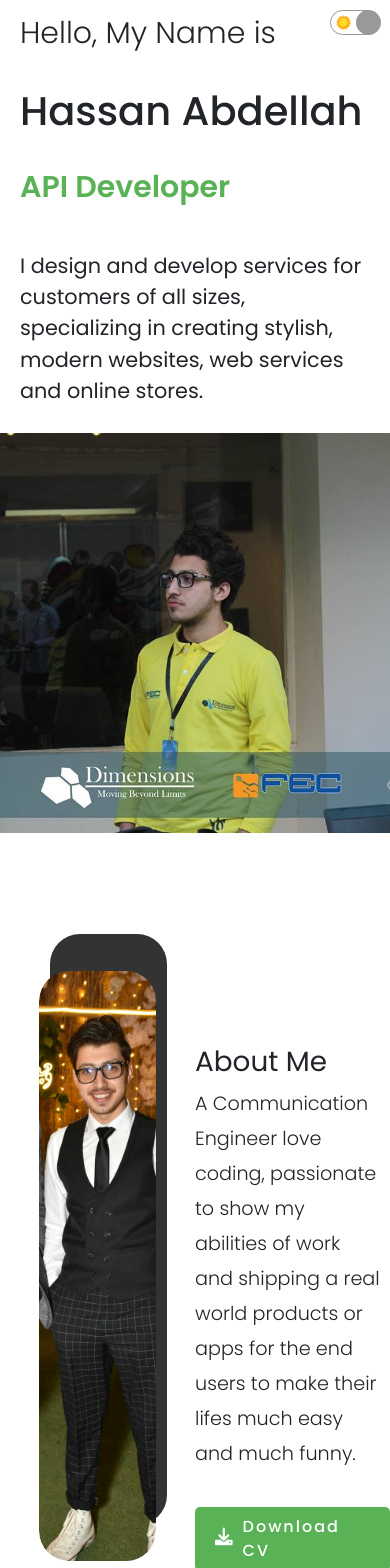
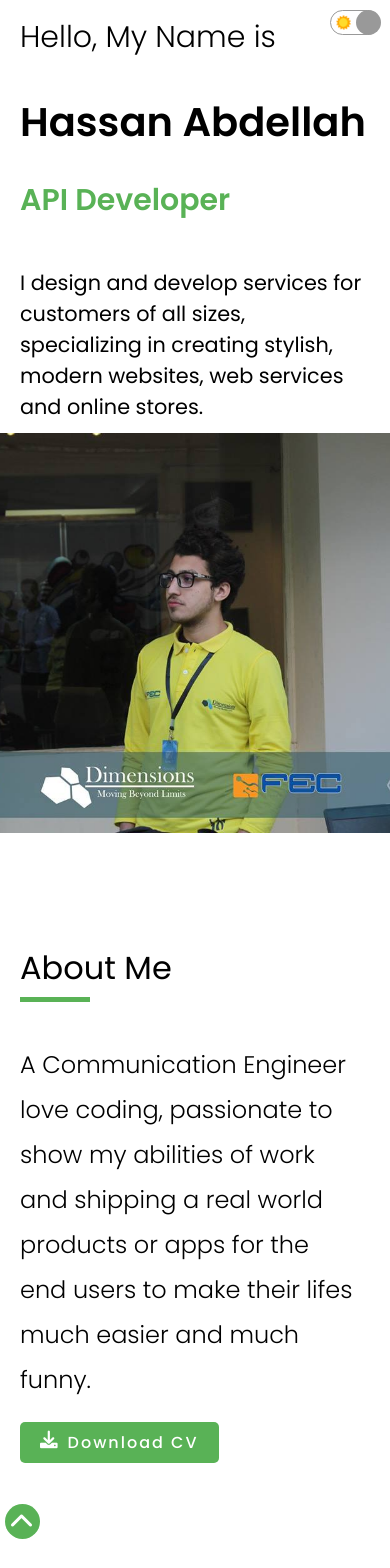
Before and after one commit to Hassan-abdellah/react-protofolio-app, a React (Create React App) app: page / in a window 390 px wide. Shown: the top 1568 px of the page. Built offline with nearby package versions, Linux system fonts and the light colour scheme.

Commit message:
add scroll to top button

```diff
--- a/public/index.html
+++ b/public/index.html
@@ -12,7 +12,6 @@
     <link rel="stylesheet" href="https://cdnjs.cloudflare.com/ajax/libs/font-awesome/6.0.0-beta2/css/all.min.css" integrity="sha512-YWzhKL2whUzgiheMoBFwW8CKV4qpHQAEuvilg9FAn5VJUDwKZZxkJNuGM4XkWuk94WCrrwslk8yWNGmY1EduTA==" crossorigin="anonymous" referrerpolicy="no-referrer" />
     <link rel="apple-touch-icon" href="%PUBLIC_URL%/logo192.png" />
     <link rel="manifest" href="%PUBLIC_URL%/manifest.json" />
-    <link rel="stylesheet" href="https://cdn.jsdelivr.net/npm/bootstrap@5.1.3/dist/css/bootstrap.min.css" integrity="sha384-1BmE4kWBq78iYhFldvKuhfTAU6auU8tT94WrHftjDbrCEXSU1oBoqyl2QvZ6jIW3" crossorigin="anonymous">
     <title>HA | Portfolio</title>
   </head>
   <body>
--- a/src/App.js
+++ b/src/App.js
@@ -8,12 +8,22 @@ import Skills from "./components/skills/Skills";
 // import Slider from "./components/slider/Slider";
 import Toggle from "./components/toggle/Toggle";
 import ProgressBar from "./components/progressbar/ProgressBar";
+import ScrollToTop from "./components/scrollBtn/ScrollToTop"
 import { ThemeContext } from "./context";
 
 function App() {
   const theme = useContext(ThemeContext);
   const darkMode = theme.state.darkMode;
   const [width,setWidth] = useState(0);
+  const [scrollBtn , setScrollBtn] = useState(false);
+  const showScrollBtn = () => {
+    if(window.scrollY >= 700){
+      setScrollBtn(true);
+    }else{
+      setScrollBtn(false);
+    }
+  }
+  window.addEventListener('scroll', showScrollBtn);
 
   useEffect(() => {
     window.addEventListener('scroll', () => {
@@ -24,7 +34,6 @@ function App() {
   },[width]);
   return (
     <div className={darkMode ? 'app dark': 'app'} >
-      {/* style={{backgroundColor: darkMode ? "#222" : "#fff", color: darkMode && "#fff"}} */}
       {/* <Nav/> */}
       <ProgressBar width={width}/>
       <Toggle/>
@@ -33,6 +42,7 @@ function App() {
       <Skills/>
       <ProductsList/>
       <Contact/>
+      <ScrollToTop scrollBtn={scrollBtn}/>
     </div>
   );
 }
--- a/src/components/about/About.js
+++ b/src/components/about/About.js
@@ -16,7 +16,7 @@ const About = () => {
                 <h1 className="about-title">About Me</h1>
                 <p className="about-desc">
                     A Communication Engineer love coding, passionate to show my abilities of work and shipping a real world products
-                    or apps for the end users to make their lifes much easy and much funny.
+                    or apps for the end users to make their lifes much easier and much funny.
                 </p>
                 <a href="/files/cv.pdf" className="download-btn" download="hassan-abdellah-cv.pdf">
                     <i className="fa fa-download"></i>
--- a/src/components/about/about.css
+++ b/src/components/about/about.css
@@ -36,7 +36,20 @@
     position: relative;
 }
 .about-title{
+    margin-bottom: 20px;
     font-weight: 400;
+    font-size: 2rem;
+    position: relative;
+}
+.about-title::after{
+    content: "";
+    position: absolute;
+    bottom:-10px;
+    left:0;
+    width:20%;
+    height: 5px;
+    background-color: #59b256;
+    transition: all 1s ease;
 }
 .about-desc{
     font-weight: 300;
@@ -44,6 +57,7 @@
     font-size: 1.2rem;
     padding-right: 10px;
 }
+
 .download-btn{
     border:0;
     cursor: pointer;
@@ -66,8 +80,19 @@
     margin-bottom: 5px;
 }
 @media screen and (max-width:425px) {
-    .about-card.bg{
-        top: 90px;
+    .about-left{
+        display: none;
+    }
+    .about{
+        align-items: stretch;
+        padding: 100px 20px;
+    }
+    .about-desc{
+        line-height: 45px;
+        font-size: 1.5rem;
+    }
+    .about-title{
+        margin-bottom: 50px;
     }
     .download-btn{
         width: auto;
@@ -75,25 +100,21 @@
     }
 }
 @media screen and (max-width:375px) {
-    .about{
-        align-items: stretch;
-        padding: 100px 20px;
-    }
-    .about-title{
-        margin-bottom: 20px;
-    }
     .download-btn{
         font-size: 0.9rem;
         font-weight: 200;
         letter-spacing: 0px;
     }
-    .about-left{
-        display: none;
+    .about-desc{
+        font-size: 1.27rem;
+        line-height: 45px;
+    }
+
+}
+@media screen and (max-width:320px) {
+    .about-desc{
+        font-size: 1.21rem;
+        line-height: 45px;
+        font-weight: normal;
     }
 }
-@media screen and (max-width:320px) {
-    .about{
-        align-items: stretch;
-        padding: 100px 20px;
-    }
-}
--- a/src/components/contact/Contact.js
+++ b/src/components/contact/Contact.js
@@ -72,6 +72,7 @@ const Contact = () => {
                              Giza, Egypt
                         </div>
                     </div>
+                    <Social/>
                 </div>
                 <div className="contact-right">
                     <p className="contact-desc">
@@ -104,7 +105,7 @@ const Contact = () => {
                     </form>
                 </div>
             </div>
-            <Social/>
+            {/* <Social/> */}
         </div>
     )
 }
--- a/src/components/contact/contact.css
+++ b/src/components/contact/contact.css
@@ -89,7 +89,6 @@
     pointer-events:none;
     font-size:16px;
     transition:all 1s ease;
-    /* display:inline-block; */
 }
 .input-container label span{
     display:inline-block;
@@ -103,7 +102,6 @@
     width:100%;
     height:2px;
     background-color:#59b256;
-    /* transform:translateX(-100%); */
     transform:scaleX(0);
     transform-origin: 50%;
     transition:all 1s ease;
@@ -178,7 +176,18 @@ button{
     }
   }
 
-@media screen and (max-width:450px) {
+@media screen and (max-width:1024px) {
+    .input-container{
+        width: 100%;
+    }
+}
+@media screen and (max-width:768px) {
+    .contact{
+        overflow-y: hidden;
+    }
+}
+
+@media screen and (max-width:425px) {
     .contact{
         height: auto;
     }
@@ -190,6 +199,9 @@ button{
     }
     .contact-right h2{
         margin-top: 10px;
+    }
+    .contact-bg{
+        display: none;
     }
 }
 @media screen and (max-width:375px) {
@@ -211,8 +223,3 @@ button{
         display: none;
     }
 }
-@media screen and (max-width:1024px) {
-    .input-container{
-        width: 100%;
-    }
-}
--- a/src/components/productsList/productslist.css
+++ b/src/components/productsList/productslist.css
@@ -75,7 +75,7 @@
 }
 @media screen and (max-width:375px) {
      .products-title{
-        display: none;
+        letter-spacing: 5px;
     }
     .products-desc{
         margin-top: 0px;
--- /dev/null
+++ b/src/components/scrollBtn/ScrollToTop.js
@@ -0,0 +1,13 @@
+import React from 'react'
+import './scrollBtn.css';
+import {animateScroll as scroll} from 'react-scroll';
+const ScrollToTop = ({scrollBtn}) => {
+    return (
+        <button className={ scrollBtn ? "scrollBtn show" : "scrollBtn"}
+         onClick={() => scroll.scrollToTop()}>
+            <i class="fas fa-chevron-up"></i>
+        </button>
+    )
+}
+
+export default ScrollToTop;
--- /dev/null
+++ b/src/components/scrollBtn/scrollBtn.css
@@ -0,0 +1,32 @@
+.scrollBtn{
+    border: 0;
+    outline: 0;
+    position: fixed;
+    bottom: 20px;
+    right: 35px;
+    cursor: pointer;
+    background-color:#59b256;
+    padding: 10px;
+    border-radius: 5px;
+    z-index: 1000;
+    display: flex;
+    justify-content:center;
+    align-items: center;
+    transform: translateY(700px);
+    transition: transform 1s ease-in-out;
+}
+.scrollBtn.show{
+    transform: translateY(0);
+}
+.scrollBtn i{
+    font-size: 1.5rem;
+}
+@media screen and (max-width:425px) {
+    .scrollBtn{
+        bottom: 5px;
+        left:5px;
+        width: 35px;
+        height: 35px;
+        border-radius: 50%;
+    }
+}
--- a/src/components/social/Social.js
+++ b/src/components/social/Social.js
@@ -3,43 +3,29 @@ import './social.css';
 
 // social icons photos importing
 import Linkedin from '../../images/social/linkedin.svg';
-import Instagram from '../../images/social/instagram.svg';
 import Github from '../../images/social/github.svg';
 import Codepen from '../../images/social/codepen.svg';
 import Twitter from '../../images/social/twitter.svg';
 
-// tooltip package
-// import Tippy from '@tippyjs/react';
-// import ' .js/dist/tippy.css'; // optional
-
 const Social = () => {
     return (
         <div className="social-icons">
-           {/* <Tippy content="LinkedIn"> */}
                 <a href="https://www.linkedin.com/in/hassan-abdellah-94751b101/" target="_blank" rel="noreferrer">
                     <img src={Linkedin} alt="linkedin-icon" className="social-icon"/>
+                    <span>LinkedIn</span>
                 </a>
-            {/* </Tippy>  */}
-            {/* <Tippy content="Instagram"> */}
-                <a href="https://www.instagram.com/" target="_blank" rel="noreferrer" style={{display: 'none'}}>
-                    <img src={Instagram} alt="instagram-icon" className="social-icon"/>
-                </a>
-            {/* </Tippy> */}
-            {/* <Tippy content="Github"> */}
                 <a href="https://github.com/Hassan-abdellah" target="_blank" rel="noreferrer">
                     <img src={Github} alt="github-icon" className="social-icon"/>
+                    <span>Github</span>
                 </a>
-            {/* </Tippy> */}
-            {/* <Tippy content="Codepen">  */}
                 <a href="https://codepen.io/HAbdellah" target="_blank" rel="noreferrer">
                     <img src={Codepen} alt="code-icon" className="social-icon"/>
+                    <span>CodePen</span>
                 </a>
-            {/* </Tippy> */}
-            {/* <Tippy content="Twitter"> */}
                 <a href="https://twitter.com/hassanabdellah6" target="_blank" rel="noreferrer">
                     <img src={Twitter} alt="twitter-icon" className="social-icon"/>
+                    <span>Twitter</span>
                 </a>
-            {/* </Tippy> */}
         </div>
     )
 }
--- a/src/components/social/social.css
+++ b/src/components/social/social.css
@@ -1,38 +1,31 @@
 .social-icons{
-    position: absolute;
-    /* position: fixed; */
+    /* position: absolute;
     bottom:0;
     left: 0;
     width: 100%;
-    padding: 10px 0;
+    padding: 10px 0; */
+    display: flex;
+    flex-direction: column;
+    margin-top: 50px;
+    gap: 20px;
+}
+.social-icons a{
+    /* margin-top: 10px; */
     display: flex;
     align-items: center;
-    justify-content: center;
+    gap: 10px;
+    text-decoration: none;
+    color:#202020;
+    width: 100px;
+    transition: color 1s ease;
 }
-.social-icons a{
-    margin-right: 25px;
+.app.dark .social-icons a{
+    color:#fff;
 }
 .social-icon{
     width: 35px;
     height:35px;
 }
-
-@media screen and (max-width:450px) {
-    .social-icons{
-        padding: 0;
-        justify-content: end;
-    }
-    .social-icon{
-        width: 30px;
-        height: 30px;
-    }
-}
-@media screen and (max-width:320px) {
-    .social-icons{
-        left:20px
-    }
-}
-
 @media screen and (max-width:768px) {
     .social-icons{
         justify-content: end;
@@ -42,3 +35,31 @@
         height: 30px;
     }
 }
+
+@media screen and (max-width:425px) {
+    .social-icons{
+        position: absolute;
+        bottom:10px;
+        right: 20px;
+        width: 100%;
+        padding: 10px 0;
+        padding: 0;
+        flex-direction: row;
+        gap: 15px;
+    }
+    .social-icons a{
+        width: 30px;
+    }
+    .social-icons a span{
+        display: none;
+    }
+    .social-icon{
+        width: 30px;
+        height: 30px;
+    }
+}
+@media screen and (max-width:320px) {
+    .social-icons{
+        right:20px
+    }
+}
--- a/src/index.css
+++ b/src/index.css
@@ -20,12 +20,6 @@
     background-color: #222;
     color:#fff;
 }
-/* .app.dark .swiper-pagination-bullet{
-    background-color: #fff;
-}
-.app.dark .swiper-pagination-bullet-active{
-    background-color: #59b256;
-} */
 @media screen and (max-width:320px) {
     .app{
         overflow-x: hidden;
```
